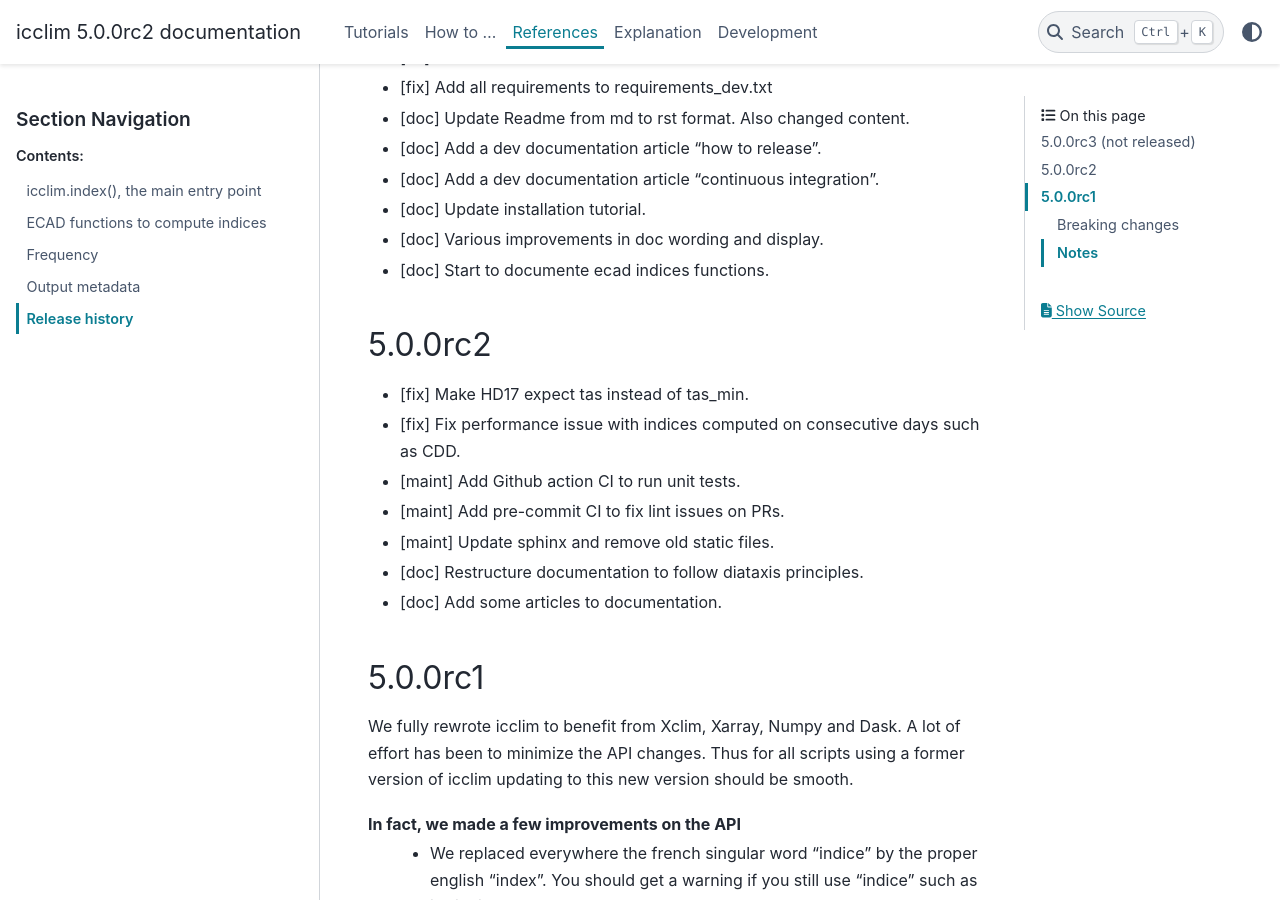
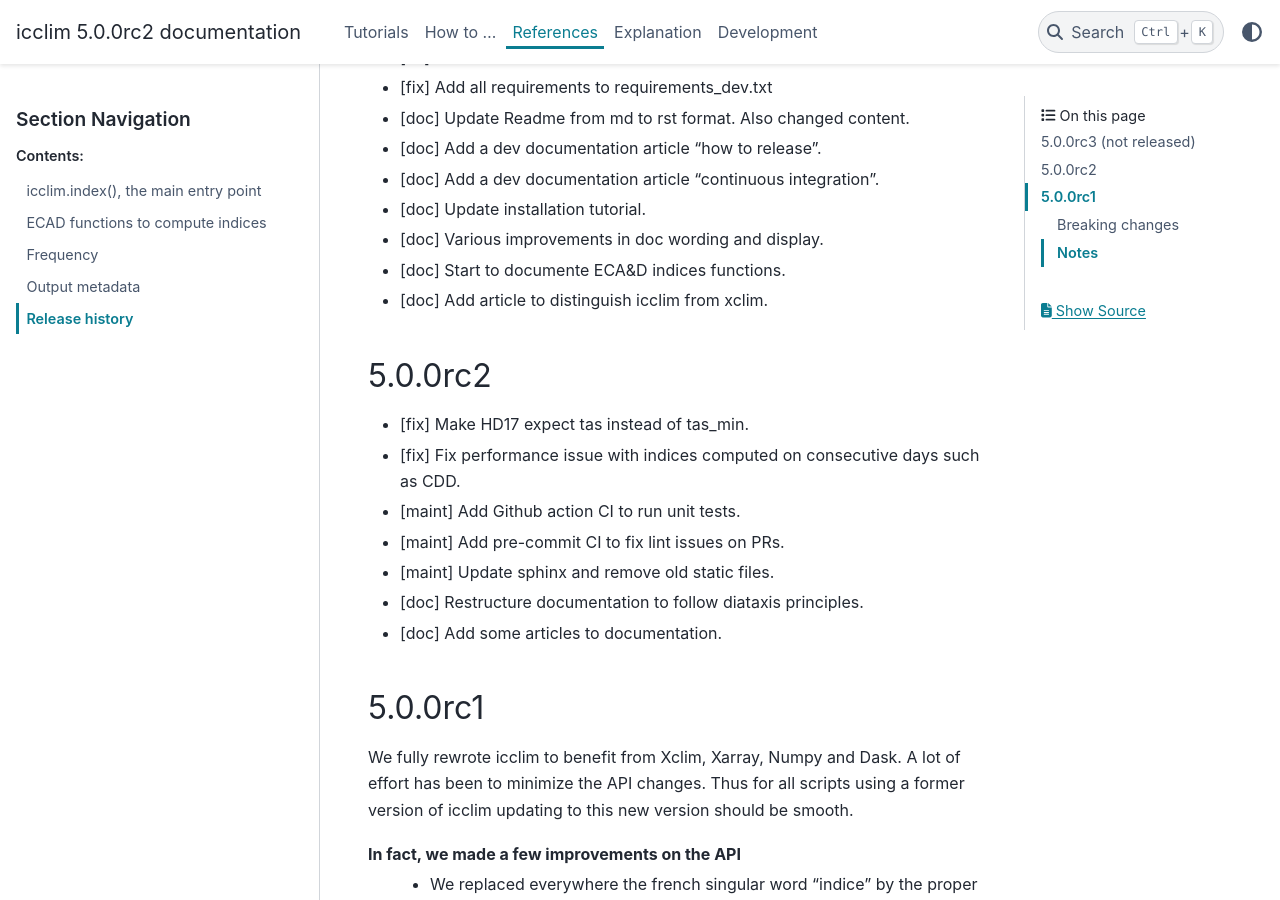
Before and after one commit to cerfacs-globc/icclim, a Sphinx documentation site: the page built from doc/source/references/release_notes.rst, in a window 1280 px wide and 900 px high, scrolled down 307 px. Built offline with Sphinx 7.4.7 and the PyData theme 0.15.4, drawn with Linux system fonts in a browser that asks for light colours.

Commit message:
DOC: Update release notes

```diff
--- a/doc/source/references/release_notes.rst
+++ b/doc/source/references/release_notes.rst
@@ -12,7 +12,8 @@ Release history
 * [doc] Add a dev documentation article "continuous integration".
 * [doc] Update installation tutorial.
 * [doc] Various improvements in doc wording and display.
-* [doc] Start to documente ecad indices functions.
+* [doc] Start to documente ECA&D indices functions.
+* [doc] Add article to distinguish icclim from xclim.
 
 5.0.0rc2
 --------
```
